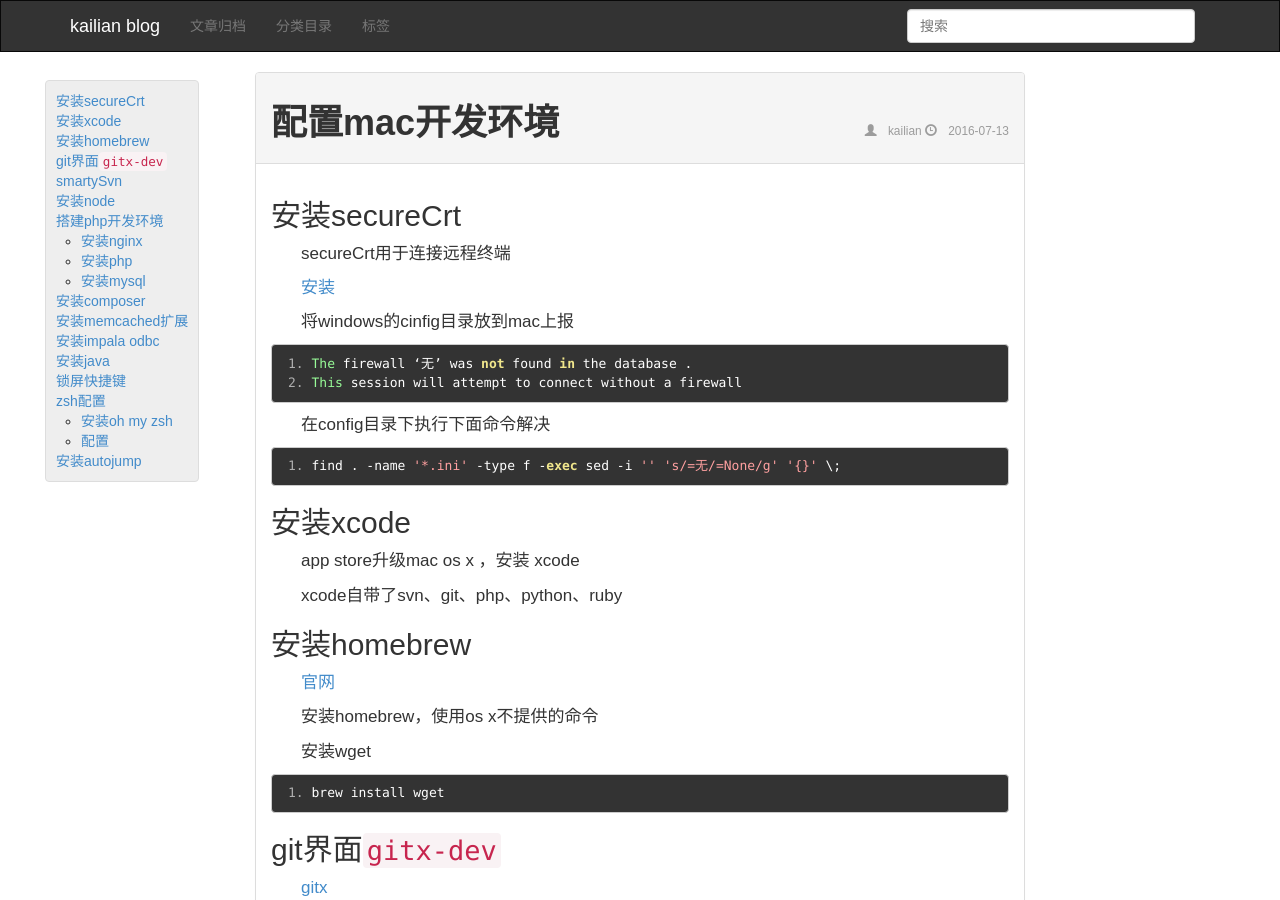
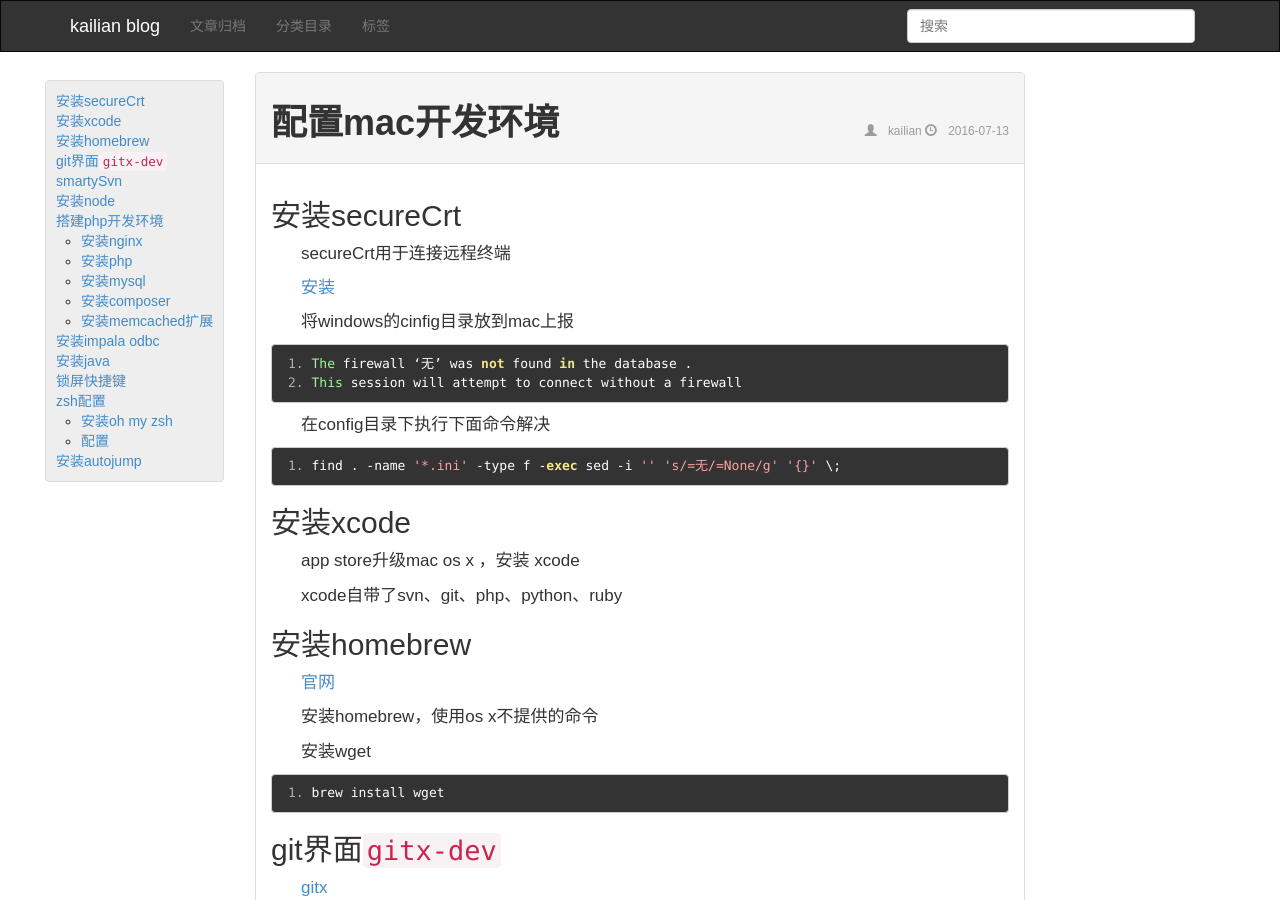
Before and after one commit to kailian/kailian.github.io, a Jekyll site: the page built from _posts/2016-07-13-mac-dev.md, in a window 1280 px wide and 900 px high. Built offline with Jekyll 4.4.1, drawn with Linux system fonts in a browser that asks for light colours; comment, search, counter and statistics services are not loaded.

Commit message:
【文章】更新mac dev

````diff
--- a/_posts/2016-07-13-mac-dev.md
+++ b/_posts/2016-07-13-mac-dev.md
@@ -124,7 +124,7 @@
 mysql.server start
 ```
 
-## 安装composer
+### 安装composer
 
 手动下载 composer.phar
 
@@ -146,7 +146,7 @@
 composer config -g secure-http false
 ```
 
-## 安装memcached扩展
+### 安装memcached扩展
 
 ```
 brew install memcached
````
